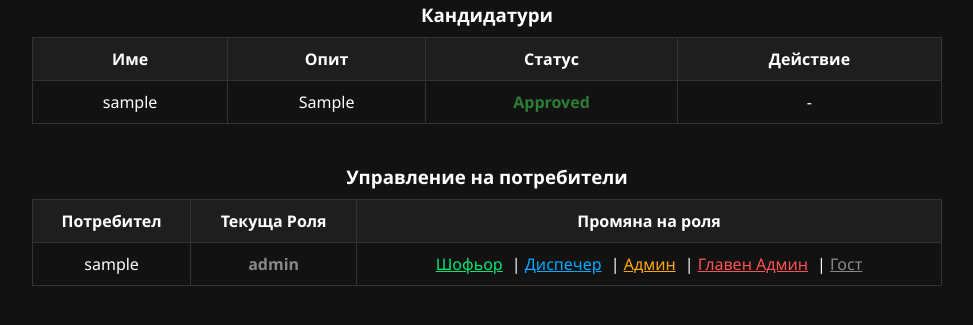
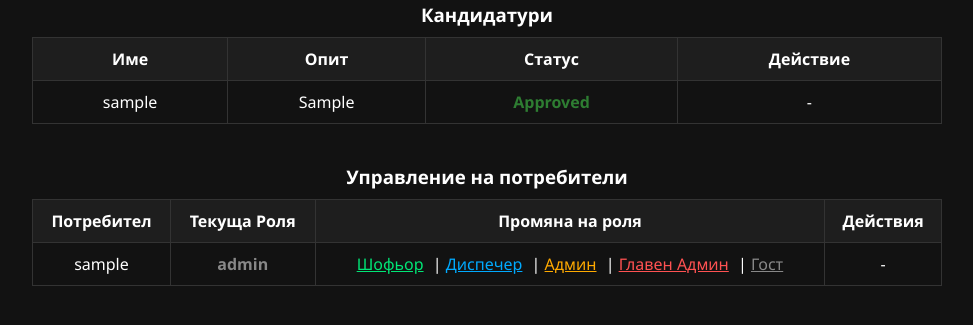
Before and after one commit to s1lly-work/novatransit, a Flask app: template templates/admin.html in a window 1280 px wide. Shown: the part 173-498 px from the top of the page, without its empty margins (153-1126 px from the left). Run offline with Flask 3, Linux system fonts and the light colour scheme; the template is opened without the code that fills it: values that come from a table or form of the project are taken from there, others are empty; tables that the repository leaves empty hold one stand-in row (values such as "Sample post").

Commit message:
Update admin.html

```diff
--- a/templates/admin.html
+++ b/templates/admin.html
@@ -42,6 +42,7 @@
             <th style="padding: 10px; border: 1px solid #333;">Потребител</th>
             <th style="padding: 10px; border: 1px solid #333;">Текуща Роля</th>
             <th style="padding: 10px; border: 1px solid #333;">Промяна на роля</th>
+            <th style="padding: 10px; border: 1px solid #333;">Действия</th>
         </tr>
         {% for u in users %}
         <tr>
@@ -66,6 +67,15 @@
                     <a href="{{ url_for('update_role', user_id=u.id, role='Гост') }}" style="color: #888;">Гост</a>
                 {% endif %}
             </td>
+            <td style="padding: 10px; border: 1px solid #333; text-align: center;">
+                {% if u.username != 's1llyy' and (current_user.role == 'Главен Администратор' or current_user.username == 's1llyy') %}
+                    <form action="{{ url_for('delete_user', user_id=u.id) }}" method="POST" style="margin: 0;" onsubmit="return confirm('Сигурни ли сте, че искате да изтриете този потребител?');">
+                        <button type="submit" style="background-color: #c62828; color: white; border: none; padding: 5px 10px; border-radius: 4px; cursor: pointer;">Изтрий</button>
+                    </form>
+                {% else %}
+                    -
+                {% endif %}
+            </td>
         </tr>
         {% endfor %}
     </table>
```
